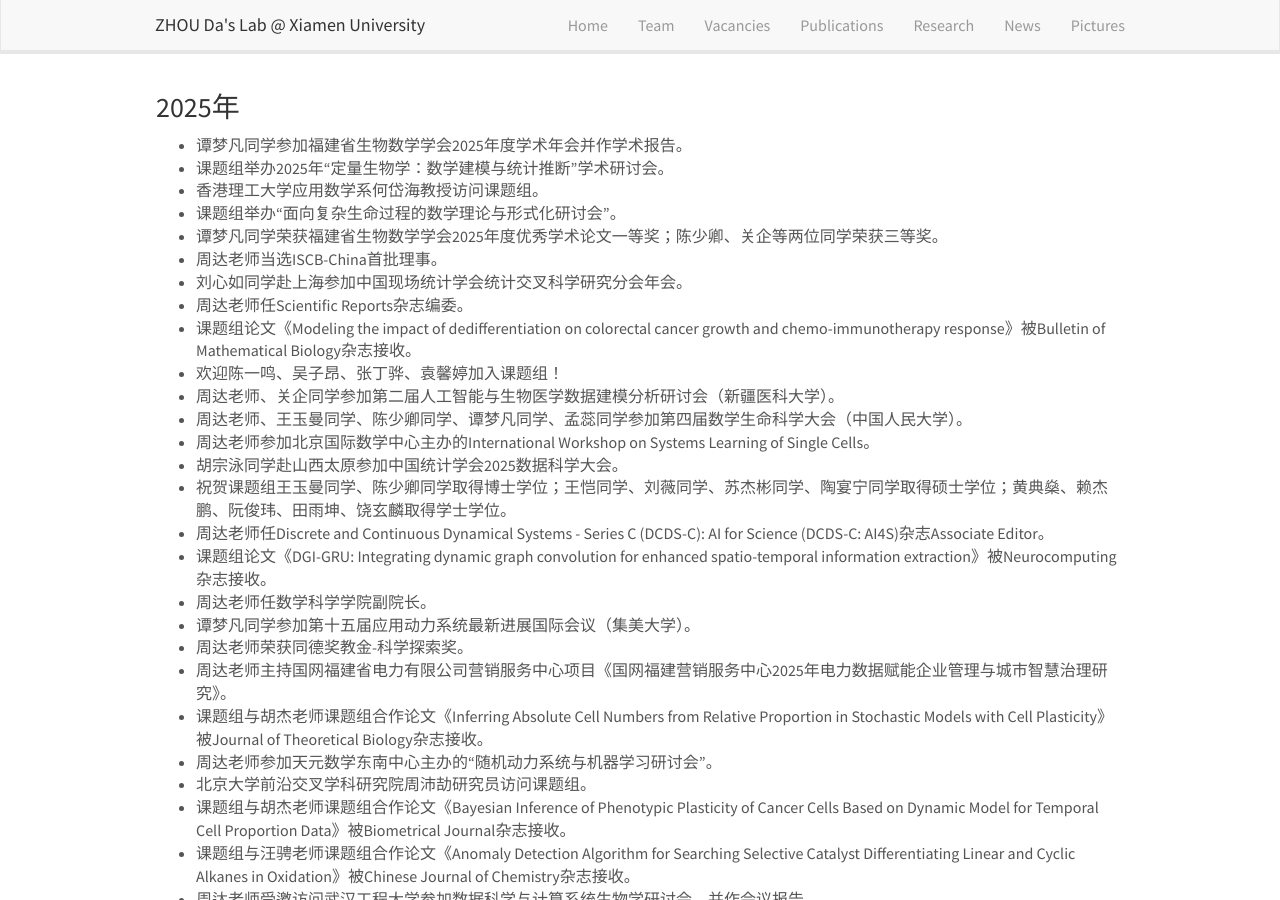
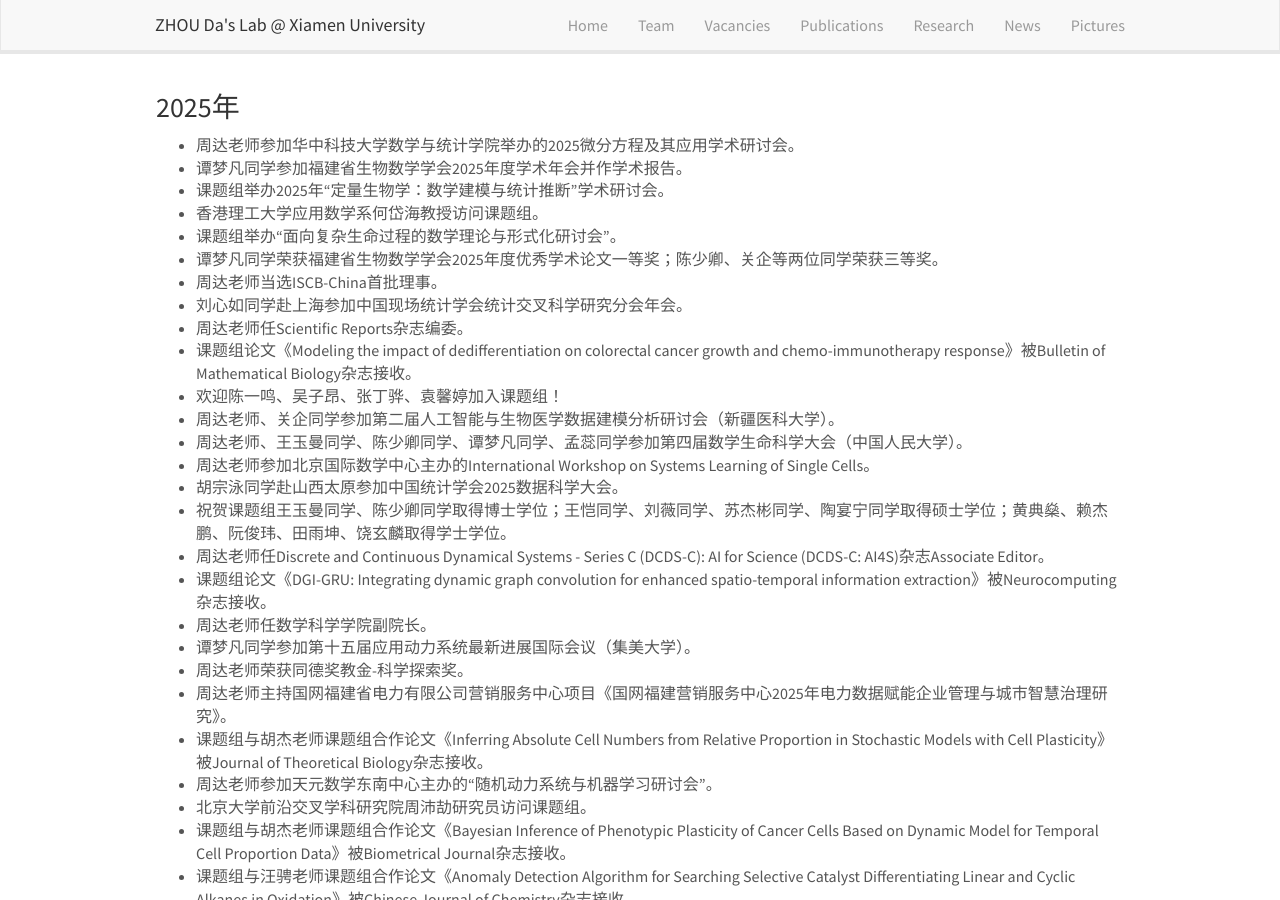
Before and after one commit to ZhouDaLab/zhoudalab.github.io, a Jekyll site: the page built from _pages/news.md, in a window 1280 px wide and 900 px high. Built offline with Jekyll 4.4.1, drawn with Linux system fonts in a browser that asks for light colours; nearby versions of some CDN libraries.

Commit message:
Update news.md

```diff
--- a/_pages/news.md
+++ b/_pages/news.md
@@ -8,6 +8,7 @@ permalink: /news/
 
 ### 2025年
 
+- 周达老师参加华中科技大学数学与统计学院举办的2025微分方程及其应用学术研讨会。
 - 谭梦凡同学参加福建省生物数学学会2025年度学术年会并作学术报告。
 - 课题组举办2025年“定量生物学：数学建模与统计推断”学术研讨会。
 - 香港理工大学应用数学系何岱海教授访问课题组。
```
